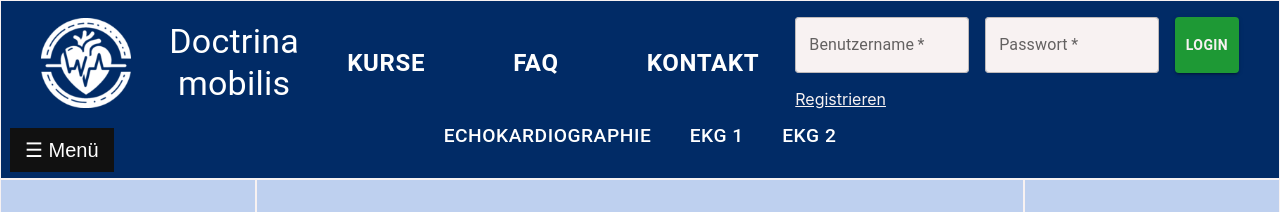
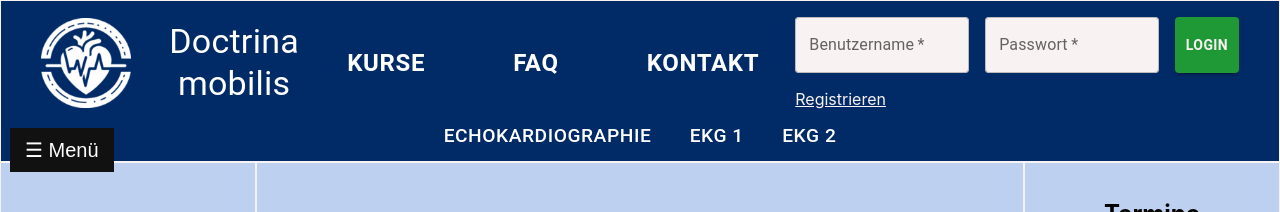
Before and after one commit to DoctrinaMobilis/website, a React (Create React App) app in the folder doctrina-mobilis-client/: page / in a window 1280 px wide. Shown: the top 212 px of the page. Built offline with nearby package versions, Linux system fonts and the light colour scheme; no server answers.

Commit message:
sidenav_4

```diff
--- a/doctrina-mobilis-client/src/Header.css
+++ b/doctrina-mobilis-client/src/Header.css
@@ -3,6 +3,8 @@
   flex-direction: column;
   padding: 0 1em;
   min-height: 90px; /* Adjusted height to fit both header sections */
+  max-height: 128px;
+  height: 128px;
 }
 
 .upper-header {
```
